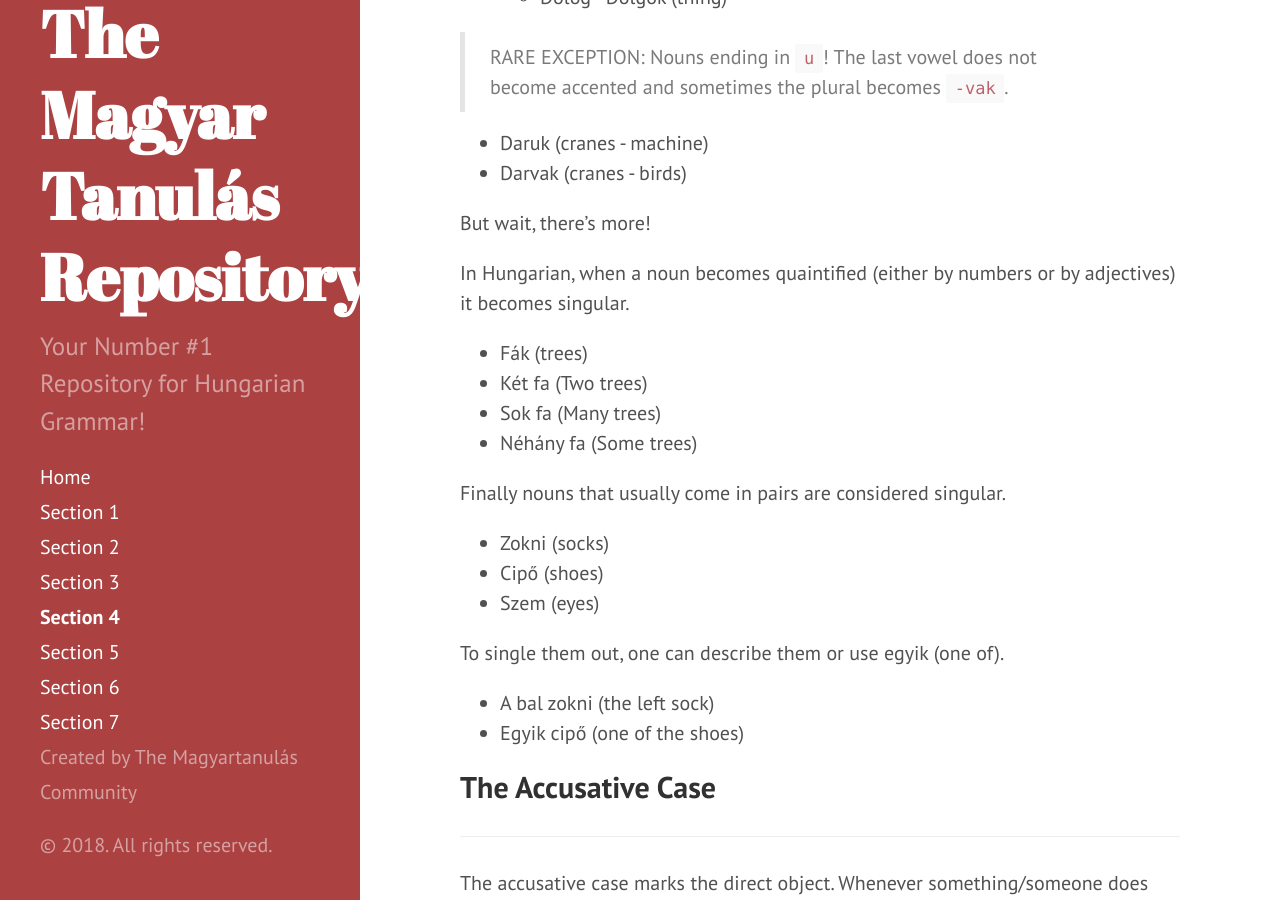
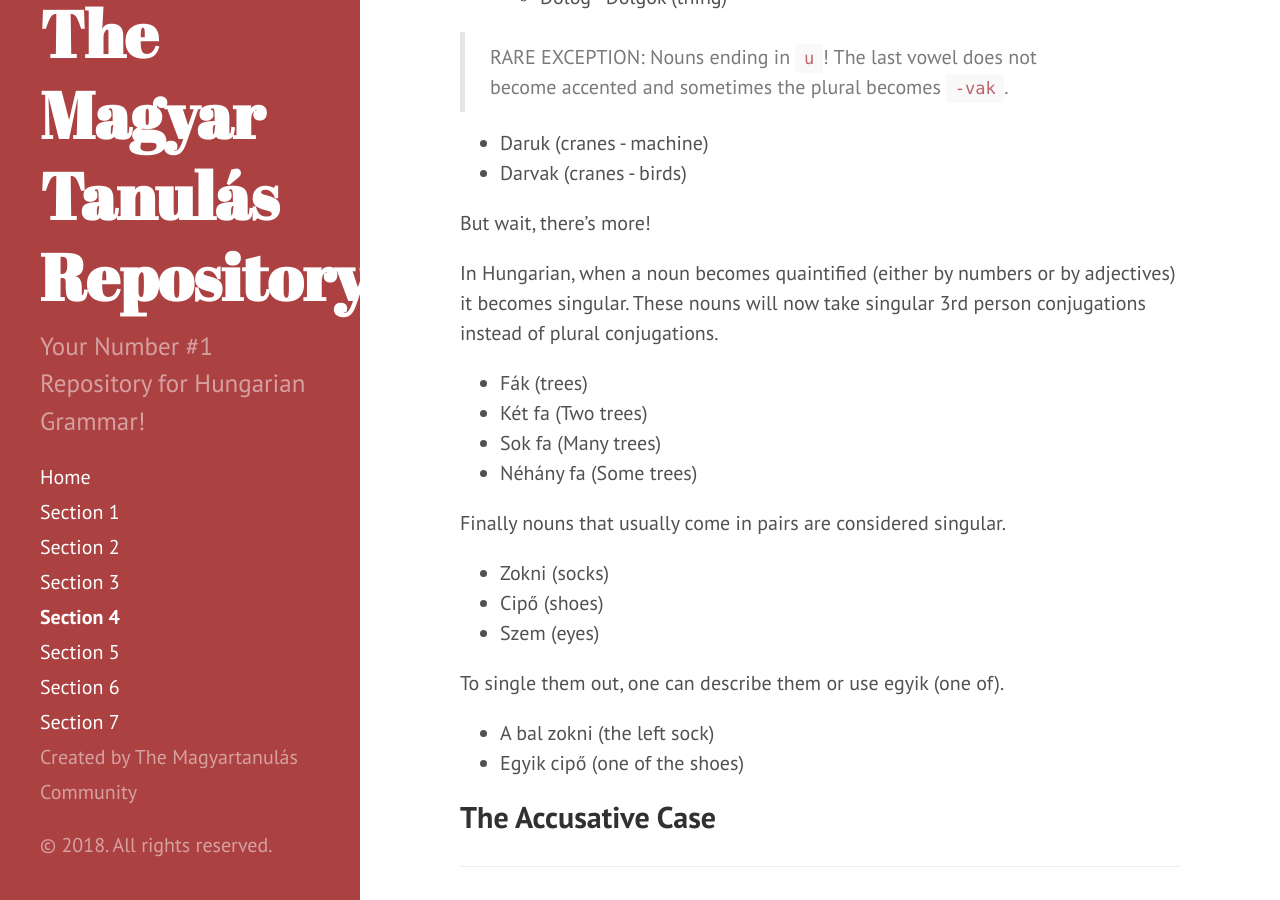
Before and after one commit to Magyartanulas/magyartanulas.github.io, a Jekyll site: the page built from Section4.md, in a window 1280 px wide and 900 px high, scrolled down 2885 px. Built offline with Jekyll 4.4.1, drawn with Linux system fonts in a browser that asks for light colours; Markdown is read by kramdown in place of the engine named in the settings.

Commit message:
Update Section4.md

```diff
--- a/Section4.md
+++ b/Section4.md
@@ -83,7 +83,7 @@ There's a lot to be taken away from here. We can make some rules, but **there wi
 
 But wait, there's more!
 
-In Hungarian, when a noun becomes quaintified (either by numbers or by adjectives) it becomes singular.
+In Hungarian, when a noun becomes quaintified (either by numbers or by adjectives) it becomes singular. These nouns will now take singular 3rd person conjugations instead of plural conjugations.
 
 * Fák (trees)
 * Két fa (Two trees)
```
